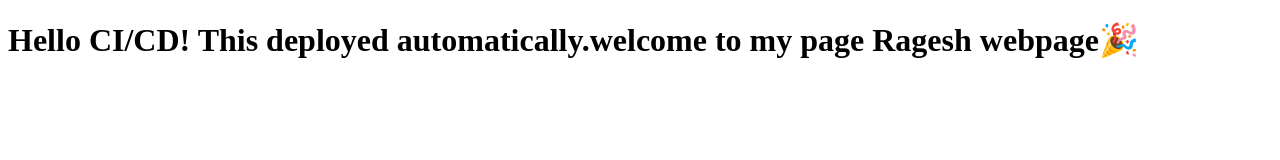
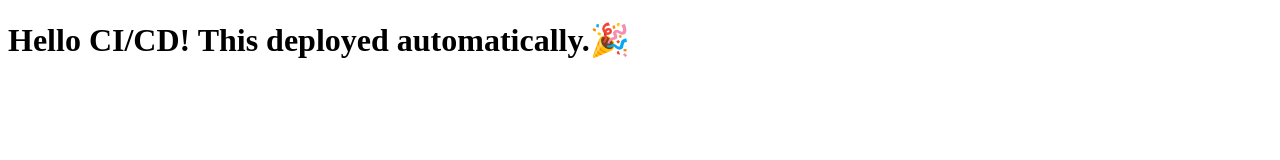
Before and after one commit to Ragesh103/my-website, a plain HTML site: page index.html in a window 1280 px wide. Drawn offline with Linux system fonts and the light colour scheme.

Commit message:
deleted the content

```diff
--- a/index.html
+++ b/index.html
@@ -4,6 +4,6 @@
     <title>My CI/CD Website</title>
 </head>
 <body>
-    <h1>Hello CI/CD! This deployed automatically.welcome to my page Ragesh webpage🎉</h1>
+    <h1>Hello CI/CD! This deployed automatically.🎉</h1>
 </body>
 </html>
```
